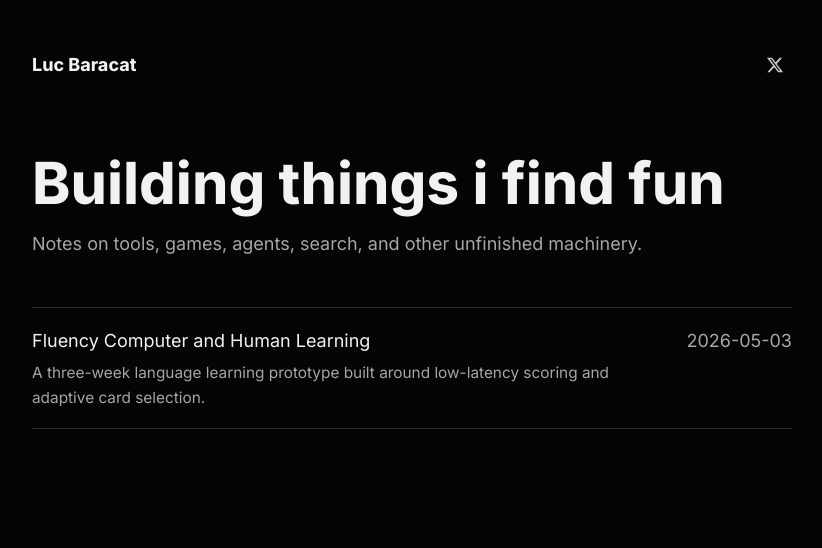
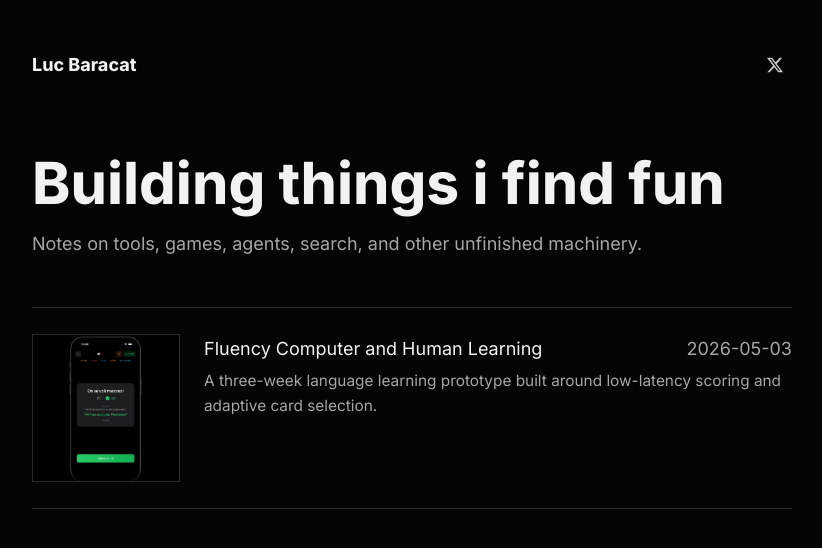
Before and after one commit to jaxs-ribs/jaxs-ribs.github.io, a Jekyll site: the page built from index.html, in a window 1280 px wide. Shown: the top 548 px of the page, without its empty margins (228-1050 px from the left). Built offline with Jekyll 4.4.1, drawn with Linux system fonts in a browser that asks for light colours.

Commit message:
Add post preview image

```diff
--- a/index.html
+++ b/index.html
@@ -11,13 +11,20 @@ title: Home
 <section class="post-list" aria-label="Posts">
   {% for post in site.posts %}
     <a class="post-link" href="{{ post.url | relative_url }}">
-      <span>
-        <span class="post-link-title">{{ post.title }}</span>
+      {% if post.image %}
+        <span class="post-link-image" aria-hidden="true">
+          <img src="{{ post.image | relative_url }}" alt="">
+        </span>
+      {% endif %}
+      <span class="post-link-copy">
+        <span class="post-link-main">
+          <span class="post-link-title">{{ post.title }}</span>
+          <span class="post-link-date">{{ post.date | date: "%Y-%m-%d" }}</span>
+        </span>
         {% if post.description %}
           <span class="post-link-description">{{ post.description }}</span>
         {% endif %}
       </span>
-      <span class="post-link-date">{{ post.date | date: "%Y-%m-%d" }}</span>
     </a>
   {% endfor %}
 </section>
--- a/style.css
+++ b/style.css
@@ -96,12 +96,48 @@ a {
 
 .post-link {
   display: flex;
-  justify-content: space-between;
+  align-items: flex-start;
   gap: 24px;
-  padding: 18px 0;
+  padding: 26px 0;
   border-bottom: 1px solid var(--faint);
   color: var(--fg);
   text-decoration: none;
+}
+
+.post-link-image {
+  flex: 0 0 148px;
+  width: 148px;
+  aspect-ratio: 1;
+  overflow: hidden;
+  border: 1px solid var(--faint);
+  background: #000;
+}
+
+.post-link-image img {
+  display: block;
+  width: 100%;
+  height: 100%;
+  object-fit: contain;
+  object-position: center;
+}
+
+.post-link-copy {
+  display: block;
+  flex: 1;
+  min-width: 0;
+}
+
+.post-link-main {
+  display: flex;
+  justify-content: space-between;
+  gap: 24px;
+  min-width: 0;
+}
+
+.post-link-title {
+  display: block;
+  min-width: 0;
+  overflow-wrap: break-word;
 }
 
 .post-link:hover .post-link-title {
@@ -179,6 +215,16 @@ a {
   }
 
   .post-link {
+    align-items: flex-start;
+    gap: 14px;
+  }
+
+  .post-link-image {
+    flex-basis: 104px;
+    width: 104px;
+  }
+
+  .post-link-main {
     display: block;
   }
 
```
Also changed, not shown: _posts/2026-05-03-fluency-computer.md (+1 -0 lines), assets/fluency-computer-preview.png (added).
